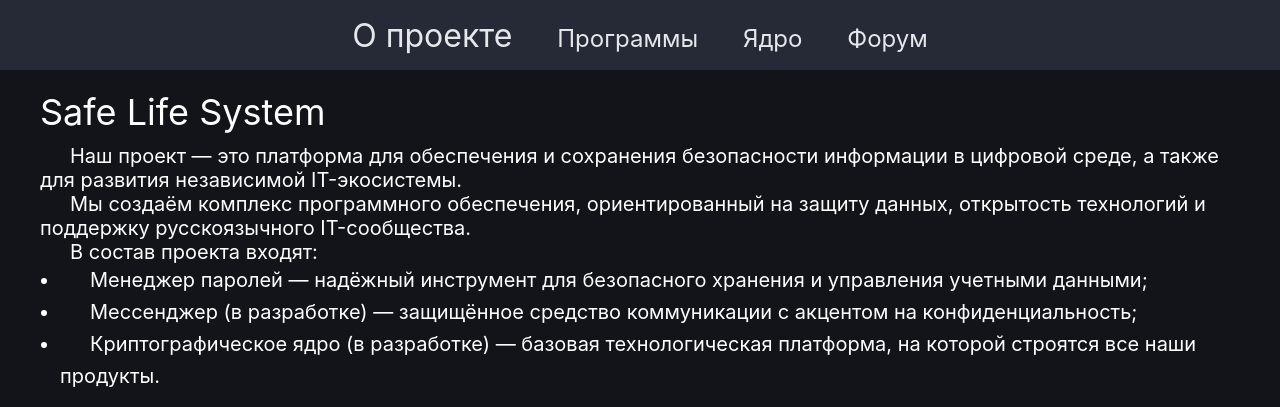
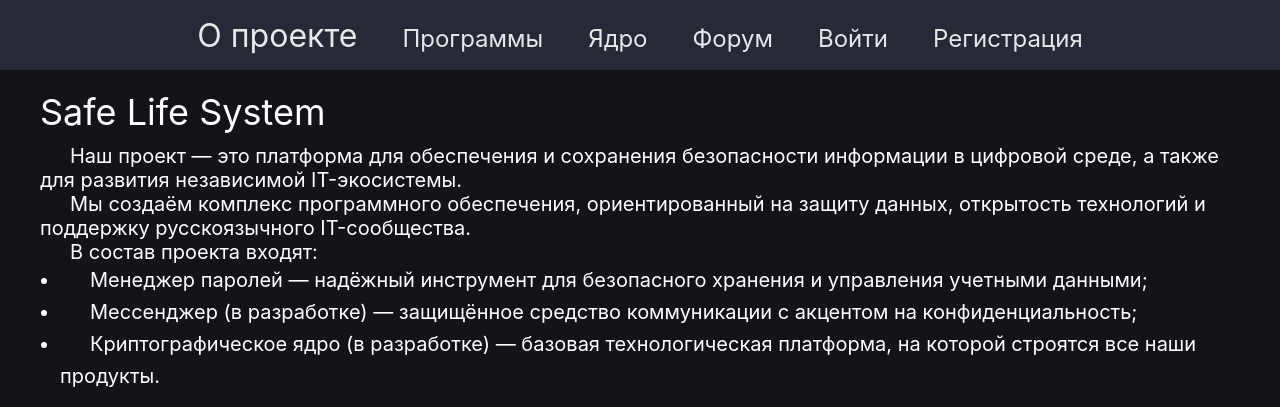
Before and after one commit to safe-life-system/Safe-life-site, a Django app: page / in a window 1280 px wide. Shown: the top 407 px of the page. Run offline with Django 5.2, Linux system fonts and the light colour scheme.

Commit message:
style(templates): реализация ссылок на регистрацию и вход. Реализация пустой страници

```diff
--- a/safe_life_site/site_posts/templates/base.html
+++ b/safe_life_site/site_posts/templates/base.html
@@ -6,22 +6,29 @@
     <link rel="stylesheet" href="{% static 'styles/global.css' %}">
     <link rel="stylesheet" href="{% static 'styles/base/main.css' %}">
     <link rel="stylesheet" href="{% static 'styles/main/main.css' %}">
+    <link rel="stylesheet" href="{% static 'styles/login/main.css' %}">
     <meta name="viewport" content="width=device-width, initial-scale=1.0">
     <title>Document</title>
 </head>
 <body class="background">
     <header class="header">
         <nav class="header-menu">
-            <li><a href="#" class="header-menu__text header-menu__text_size_big-size">О проекте</a></li>
+            <li><a href="/" class="header-menu__text header-menu__text_size_big-size">О проекте</a></li>
             <li class="header-menu__dropdown">
                 <a class="header-menu__text">Программы</a>
                 <ul class="header-menu__sub-menu">
-                    <li class="header-menu__text header-menu__text_size_small-size header-menu__text_margin_top"><a href="#">Manager-passwords</a></li>
-                    <li class="header-menu__text header-menu__text_size_small-size header-menu__text_margin_top"><a href="#">Messenger</a></li>
+                    <li class="header-menu__text header-menu__text_size_small-size header-menu__text_margin_top"><a href="/manager-passwords/">Manager-passwords</a></li>
+                    <li class="header-menu__text header-menu__text_size_small-size header-menu__text_margin_top"><a href="/messenger/">Messenger</a></li>
                 </ul>
             </li>
-            <li><a href="#" class="header-menu__text">Ядро</a></li>
-            <li><a href="#" class="header-menu__text">Форум</a></li>
+            <li><a href="/core/" class="header-menu__text">Ядро</a></li>
+            <li><a href="/forum/" class="header-menu__text">Форум</a></li>
+            {% if user.is_authenticated %}
+                <li><a href="#" class="header-menu__text">{{ user.username }}</a></li>
+            {% else %}
+                <li><a href={% url 'user_login' %} class="header-menu__text">Войти</a></li>
+                <li><a href={% url 'user_registration' %} class="header-menu__text">Регистрация</a></li>
+            {% endif %}
         </nav>
     </header>
     <div class="content">
--- /dev/null
+++ b/safe_life_site/site_posts/templates/error.html
@@ -0,0 +1,4 @@
+{% extends "base.html" %}
+{% block content %}
+<p class="main-page-content__text">Страница еще не существует</p>
+{% endblock %}
```
